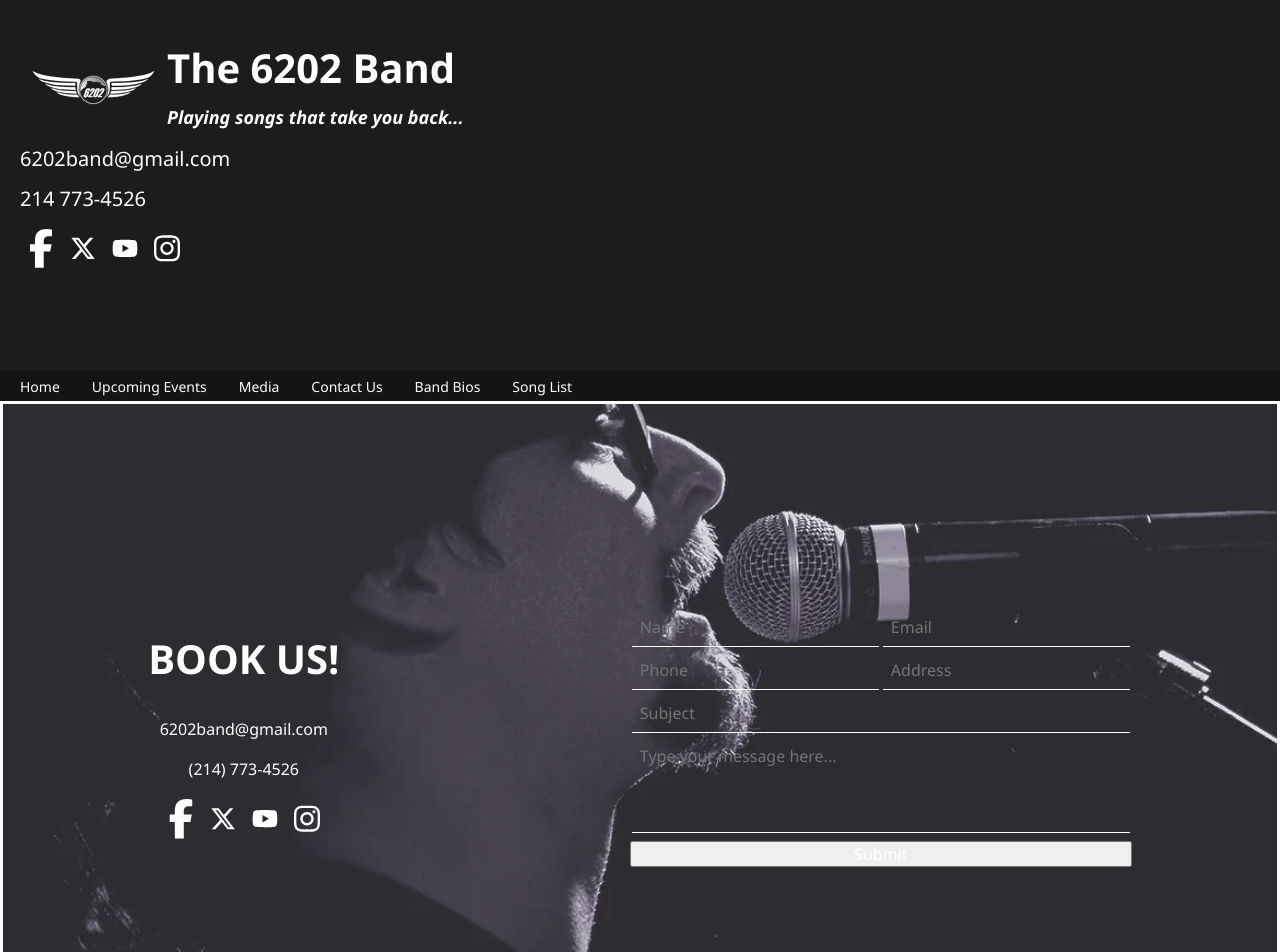
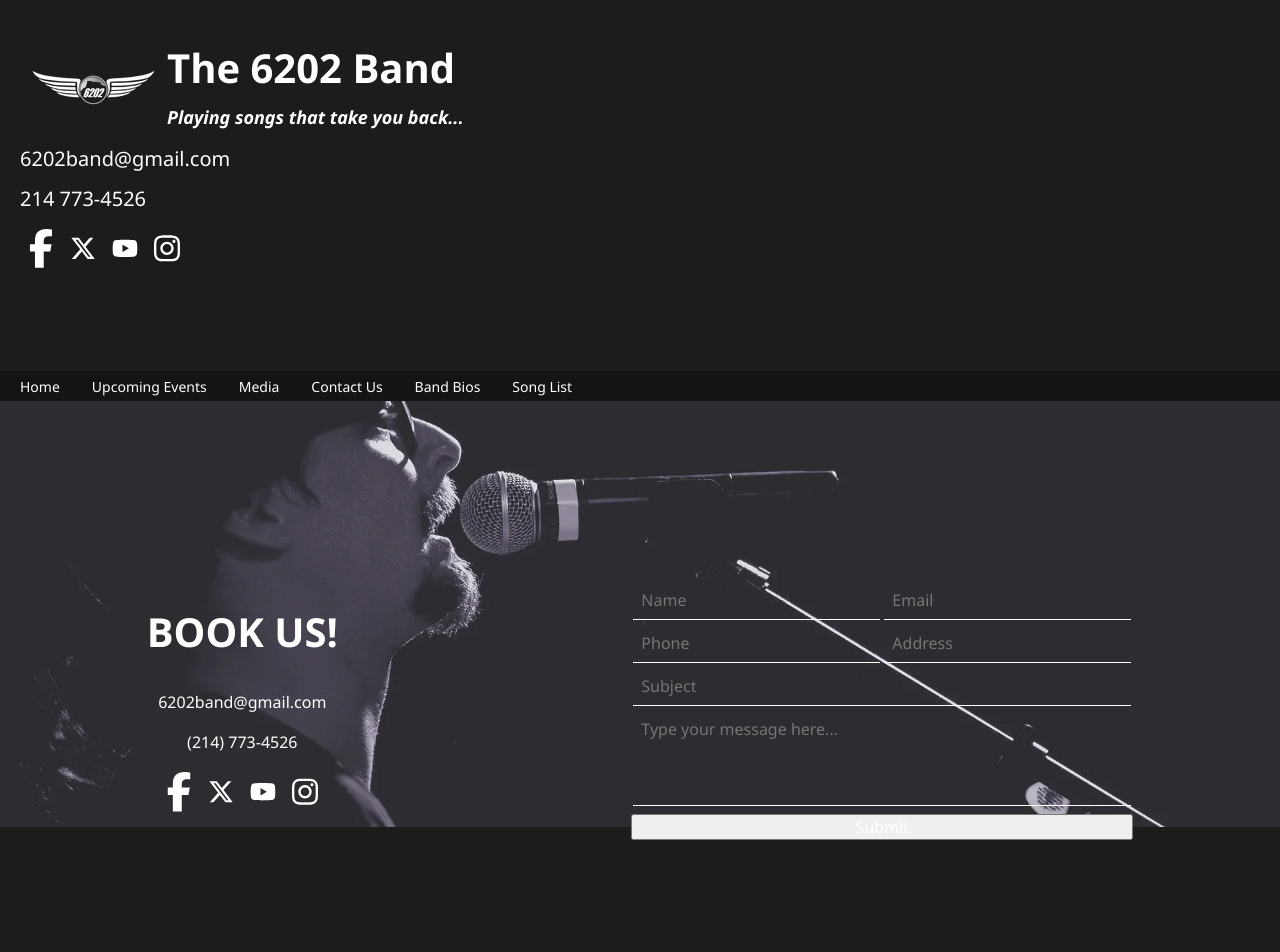
Before and after one commit to nathanpotter95/the-6202-band-site, a React (Create React App) app: page /#/contact in a window 1280 px wide. Shown: the top 952 px of the page. Built offline with nearby package versions, Linux system fonts and the light colour scheme.

Commit message:
april 8th from desktop

```diff
--- a/src/App.css
+++ b/src/App.css
@@ -33,7 +33,8 @@ body{
 @media (max-width: 600px){
   .app{
     /* flex-direction: column; */
-    width: 360px;
+    /* width: 360px; */
+    width: auto;
     justify-content: center;
   }
 }
@@ -325,10 +326,11 @@ ul{
   justify-content: center;
   align-items: center;
   text-align: center;
-  top: 50%;
-  bottom: 50%;
+  /* top: 50%;
+  bottom: 50%; */
   padding: 10px;
   font-size: 60px;
+  z-index: 2;
 }
 
 
@@ -336,9 +338,11 @@ ul{
 
 .contact-img{
   background-image: url('./content/images/contact-page.png');
-  background-size:cover;
+  background-size:contain;
   background-repeat: no-repeat;
   background-attachment: absolute;
+  width: 100%;
+  height: 100%;
 }
 
 /* .contact-box{
@@ -354,8 +358,8 @@ ul{
   align-items: center;
   justify-content: space-around;
   margin: 0 auto;
-  border-style: solid;
-  padding-block: 200px;
+  /* border-style: solid; */
+  padding-block: 11em;
 }
 
 .contact-left{
--- a/src/pages/ContactPage.js
+++ b/src/pages/ContactPage.js
@@ -6,9 +6,10 @@ import background from "../content/images/contact-page.png";
 
 const ContactPage = () => {
   return (
-    <div className="contact-img">
-      {/* <img className="contact-background-img" src={background} alt="Contact Us image" /> */}
-      <div className="contact-box">
+    <div className="">
+      <div className="contact-img">
+        {/* <img className="contact-background-img" src={background} alt="Contact Us image" /> */}
+
         <div className="contact-container">
           <div className="contact-left">
             <h1>BOOK US!</h1>
--- a/src/pages/UpcomingPage.js
+++ b/src/pages/UpcomingPage.js
@@ -4,8 +4,8 @@ import background from "../content/images/upcoming-page.png";
 const UpcomingPage = () => {
   return (
     <div className="page">
+      <img className="upcoming-background-img" src={background} alt="Upcoming image" />
       <div className="upcoming-heading">
-        <img className="upcoming-background-img" src={background} alt="Upcoming image" />
         <div>
           <p className="text-overlay">Experience The 6202 Band</p>
         </div>
```
